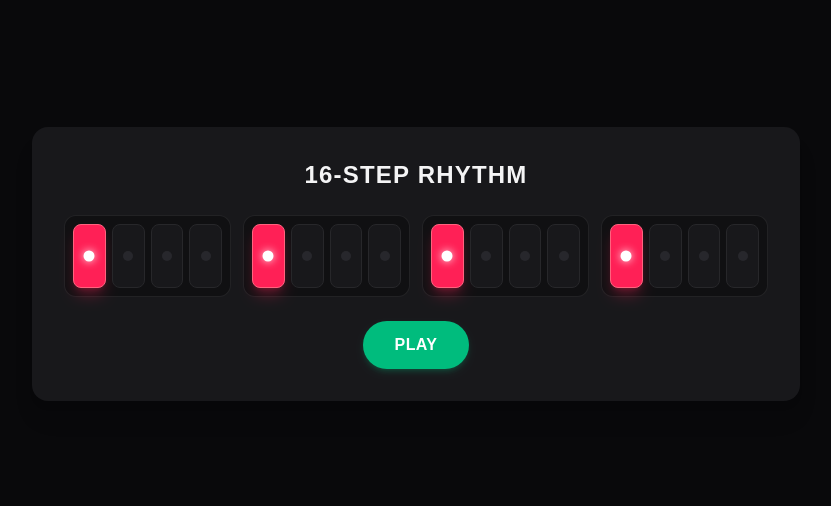
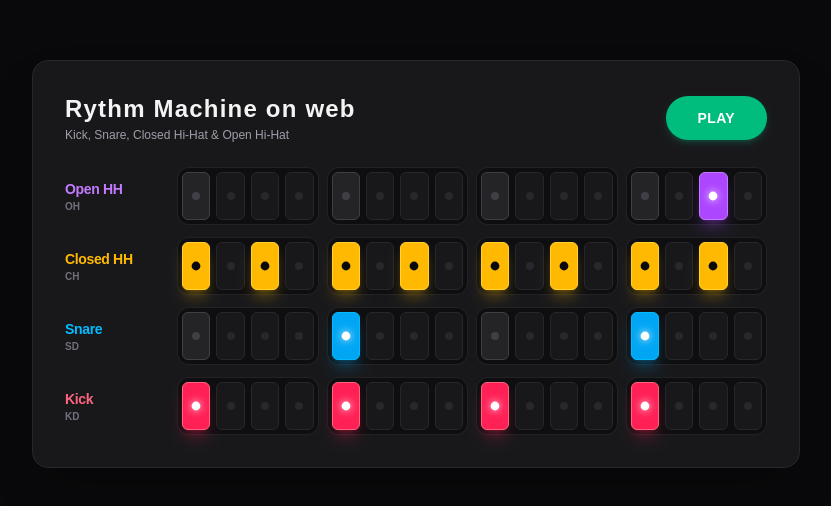
Before and after one commit to chhi25056-del/rythm_macine_on_web, a Next.js app: page / in a window 1280 px wide. Shown: the part 136-642 px from the top of the page, without its empty margins (224-1055 px from the left). Built offline with nearby package versions, Linux system fonts and the light colour scheme.

Commit message:
コードの各所にコメントを追加

```diff
--- a/src/components/RhythmMachine.tsx
+++ b/src/components/RhythmMachine.tsx
@@ -1,45 +1,222 @@
 "use client";
 
-import { useState, useEffect, useRef } from "react";
-import { toggleStepAt, getNextStep } from "@/lib/sequencer";
+import { useState, useEffect, useRef, useCallback } from "react";
+import {
+  type TrackId,
+  type Pattern,
+  createDefaultPattern,
+  togglePatternStep,
+  getNextStep,
+} from "@/lib/sequencer";
+
+interface TrackDisplayConfig {
+  id: TrackId;
+  name: string;
+  shortName: string;
+  badgeColor: string;
+  activeClasses: string;
+  dotClasses: string;
+}
+
+const TRACKS: TrackDisplayConfig[] = [
+  {
+    id: "hihatOpen",
+    name: "Open HH",
+    shortName: "OH",
+    badgeColor: "text-purple-400",
+    activeClasses: "bg-purple-500 border-purple-400 text-white shadow-lg shadow-purple-500/30",
+    dotClasses: "bg-white shadow-[0_0_8px_rgba(255,255,255,0.9)] scale-110",
+  },
+  {
+    id: "hihatClosed",
+    name: "Closed HH",
+    shortName: "CH",
+    badgeColor: "text-amber-400",
+    activeClasses: "bg-amber-400 border-amber-300 text-zinc-950 shadow-lg shadow-amber-400/30",
+    dotClasses: "bg-zinc-950 scale-110",
+  },
+  {
+    id: "snare",
+    name: "Snare",
+    shortName: "SD",
+    badgeColor: "text-sky-400",
+    activeClasses: "bg-sky-500 border-sky-400 text-white shadow-lg shadow-sky-500/30",
+    dotClasses: "bg-white shadow-[0_0_8px_rgba(255,255,255,0.9)] scale-110",
+  },
+  {
+    id: "kick",
+    name: "Kick",
+    shortName: "KD",
+    badgeColor: "text-rose-400",
+    activeClasses: "bg-rose-500 border-rose-400 text-white shadow-lg shadow-rose-500/30",
+    dotClasses: "bg-white shadow-[0_0_8px_rgba(255,255,255,0.9)] scale-110",
+  },
+];
 
 export default function RhythmMachine() {
-  const [steps, setSteps] = useState<boolean[]>(() =>
-    Array(16)
-      .fill(false)
-      .map((_, i) => i % 4 === 0)
-  );
+  const [pattern, setPattern] = useState<Pattern>(createDefaultPattern);
   const [isPlaying, setIsPlaying] = useState<boolean>(false);
   const [currentStep, setCurrentStep] = useState<number>(0);
 
   const audioCtxRef = useRef<AudioContext | null>(null);
-  const stepsRef = useRef(steps);
-  stepsRef.current = steps;
+  const noiseBufferRef = useRef<AudioBuffer | null>(null);
+  const patternRef = useRef(pattern);
+  patternRef.current = pattern;
 
-  const playKick = () => {
+  const getAudioContext = useCallback((): AudioContext => {
     if (!audioCtxRef.current) {
-      const AudioCtx = window.AudioContext || (window as unknown as { webkitAudioContext: typeof AudioContext }).webkitAudioContext;
+      const AudioCtx =
+        window.AudioContext ||
+        (window as unknown as { webkitAudioContext: typeof AudioContext }).webkitAudioContext;
       audioCtxRef.current = new AudioCtx();
     }
     const ctx = audioCtxRef.current;
-    if (ctx.state === "suspended") ctx.resume();
+    if (ctx.state === "suspended") {
+      ctx.resume();
+    }
+    return ctx;
+  }, []);
 
+  const getNoiseBuffer = useCallback((ctx: AudioContext): AudioBuffer => {
+    if (noiseBufferRef.current) return noiseBufferRef.current;
+    const bufferSize = ctx.sampleRate * 1;
+    const buffer = ctx.createBuffer(1, bufferSize, ctx.sampleRate);
+    const data = buffer.getChannelData(0);
+    for (let i = 0; i < bufferSize; i++) {
+      data[i] = Math.random() * 2 - 1;
+    }
+    noiseBufferRef.current = buffer;
+    return buffer;
+  }, []);
+
+  const playKick = useCallback((ctx: AudioContext, time: number) => {
     const osc = ctx.createOscillator();
     const gain = ctx.createGain();
-    const now = ctx.currentTime;
 
-    osc.frequency.setValueAtTime(150, now);
-    osc.frequency.exponentialRampToValueAtTime(0.01, now + 0.15);
+    osc.frequency.setValueAtTime(150, time);
+    osc.frequency.exponentialRampToValueAtTime(0.01, time + 0.15);
 
-    gain.gain.setValueAtTime(1, now);
-    gain.gain.exponentialRampToValueAtTime(0.01, now + 0.15);
+    gain.gain.setValueAtTime(1.0, time);
+    gain.gain.exponentialRampToValueAtTime(0.01, time + 0.15);
 
     osc.connect(gain);
     gain.connect(ctx.destination);
 
-    osc.start(now);
-    osc.stop(now + 0.15);
-  };
+    osc.start(time);
+    osc.stop(time + 0.15);
+  }, []);
+
+  const playSnare = useCallback((ctx: AudioContext, time: number) => {
+    // トーン成分
+    const osc = ctx.createOscillator();
+    const oscGain = ctx.createGain();
+    osc.type = "triangle";
+    osc.frequency.setValueAtTime(180, time);
+    osc.frequency.exponentialRampToValueAtTime(40, time + 0.1);
+
+    oscGain.gain.setValueAtTime(0.7, time);
+    oscGain.gain.exponentialRampToValueAtTime(0.01, time + 0.1);
+
+    osc.connect(oscGain);
+    oscGain.connect(ctx.destination);
+    osc.start(time);
+    osc.stop(time + 0.1);
+
+    // スナッピー（ノイズ）成分
+    const noise = ctx.createBufferSource();
+    noise.buffer = getNoiseBuffer(ctx);
+
+    const filter = ctx.createBiquadFilter();
+    filter.type = "highpass";
+    filter.frequency.setValueAtTime(1200, time);
+
+    const noiseGain = ctx.createGain();
+    noiseGain.gain.setValueAtTime(0.7, time);
+    noiseGain.gain.exponentialRampToValueAtTime(0.01, time + 0.18);
+
+    noise.connect(filter);
+    filter.connect(noiseGain);
+    noiseGain.connect(ctx.destination);
+
+    noise.start(time);
+    noise.stop(time + 0.18);
+  }, [getNoiseBuffer]);
+
+  const playClosedHiHat = useCallback((ctx: AudioContext, time: number) => {
+    const noise = ctx.createBufferSource();
+    noise.buffer = getNoiseBuffer(ctx);
+
+    const filter = ctx.createBiquadFilter();
+    filter.type = "highpass";
+    filter.frequency.setValueAtTime(7500, time);
+
+    const gain = ctx.createGain();
+    gain.gain.setValueAtTime(0.5, time);
+    gain.gain.exponentialRampToValueAtTime(0.01, time + 0.05);
+
+    noise.connect(filter);
+    filter.connect(gain);
+    gain.connect(ctx.destination);
+
+    noise.start(time);
+    noise.stop(time + 0.05);
+  }, [getNoiseBuffer]);
+
+  const playOpenHiHat = useCallback((ctx: AudioContext, time: number) => {
+    const noise = ctx.createBufferSource();
+    noise.buffer = getNoiseBuffer(ctx);
+
+    const filter = ctx.createBiquadFilter();
+    filter.type = "highpass";
+    filter.frequency.setValueAtTime(6500, time);
+
+    const gain = ctx.createGain();
+    gain.gain.setValueAtTime(0.5, time);
+    gain.gain.exponentialRampToValueAtTime(0.01, time + 0.35);
+
+    noise.connect(filter);
+    filter.connect(gain);
+    gain.connect(ctx.destination);
+
+    noise.start(time);
+    noise.stop(time + 0.35);
+  }, [getNoiseBuffer]);
+
+  const triggerInstrument = useCallback(
+    (trackId: TrackId) => {
+      const ctx = getAudioContext();
+      const now = ctx.currentTime;
+      switch (trackId) {
+        case "kick":
+          playKick(ctx, now);
+          break;
+        case "snare":
+          playSnare(ctx, now);
+          break;
+        case "hihatClosed":
+          playClosedHiHat(ctx, now);
+          break;
+        case "hihatOpen":
+          playOpenHiHat(ctx, now);
+          break;
+      }
+    },
+    [getAudioContext, playKick, playSnare, playClosedHiHat, playOpenHiHat]
+  );
+
+  const triggerStepSounds = useCallback(
+    (stepIndex: number) => {
+      const ctx = getAudioContext();
+      const now = ctx.currentTime;
+      const currentPattern = patternRef.current;
+
+      if (currentPattern.kick[stepIndex]) playKick(ctx, now);
+      if (currentPattern.snare[stepIndex]) playSnare(ctx, now);
+      if (currentPattern.hihatClosed[stepIndex]) playClosedHiHat(ctx, now);
+      if (currentPattern.hihatOpen[stepIndex]) playOpenHiHat(ctx, now);
+    },
+    [getAudioContext, playKick, playSnare, playClosedHiHat, playOpenHiHat]
+  );
 
   useEffect(() => {
     if (!isPlaying) return;
@@ -47,19 +224,17 @@ export default function RhythmMachine() {
     const interval = setInterval(() => {
       setCurrentStep((prev) => {
         const next = getNextStep(prev, 16);
-        if (stepsRef.current[next]) {
-          playKick();
-        }
+        triggerStepSounds(next);
         return next;
       });
     }, 125);
 
     return () => clearInterval(interval);
-  }, [isPlaying]);
+  }, [isPlaying, triggerStepSounds]);
 
   const togglePlay = () => {
     if (!isPlaying) {
-      if (stepsRef.current[0]) playKick();
+      triggerStepSounds(0);
       setCurrentStep(0);
       setIsPlaying(true);
     } else {
@@ -68,22 +243,53 @@ export default function RhythmMachine() {
     }
   };
 
-  const toggleStep = (idx: number) => {
-    setSteps((prev) => toggleStepAt(prev, idx));
+  const toggleStep = (trackId: TrackId, idx: number) => {
+    setPattern((prev) => {
+      const next = togglePatternStep(prev, trackId, idx);
+      if (next[trackId][idx]) {
+        triggerInstrument(trackId);
+      }
+      return next;
+    });
   };
 
   return (
-    <div className="flex flex-col items-center gap-6 p-6 sm:p-8 bg-zinc-900 text-white rounded-2xl shadow-xl max-w-4xl mx-auto w-full">
-      <h1 className="text-xl sm:text-2xl font-bold tracking-wider text-zinc-100">16-STEP RHYTHM</h1>
+    <div className="flex flex-col items-center gap-6 p-4 sm:p-8 bg-zinc-900 text-white rounded-2xl shadow-2xl max-w-4xl mx-auto w-full border border-zinc-800">
+      <div className="flex items-center justify-between w-full">
+        <div>
+          <h1 className="text-xl sm:text-2xl font-black tracking-wider text-zinc-100">Rythm Machine on web</h1>
+          <p className="text-xs text-zinc-400 mt-0.5">Kick, Snare, Closed Hi-Hat & Open Hi-Hat</p>
+        </div>
+        <button
+          onClick={togglePlay}
+          className={`px-6 sm:px-8 py-2.5 sm:py-3 rounded-full font-bold tracking-wide transition-all shadow-md active:scale-95 text-xs sm:text-sm ${isPlaying
+            ? "bg-amber-500 hover:bg-amber-600 text-zinc-950 shadow-amber-500/20"
+            : "bg-emerald-500 hover:bg-emerald-600 text-white shadow-emerald-500/20"
+            }`}
+        >
+          {isPlaying ? "STOP" : "PLAY"}
+        </button>
+      </div>
 
-      <div className="w-full">
-        <div className="grid grid-cols-4 gap-1.5 sm:gap-3 w-full">
+      <div className="flex flex-col gap-3 w-full">
+        {TRACKS.map((track) => (
+          <div key={track.id} className="flex items-center gap-2 sm:gap-4 w-full">
+            {/* トラック名ラベル */}
+            <div className="w-16 sm:w-24 shrink-0 flex flex-col justify-center">
+              <span className={`text-xs sm:text-sm font-bold tracking-tight truncate ${track.badgeColor}`}>
+                {track.name}
+              </span>
+              <span className="text-[10px] text-zinc-500 font-semibold">{track.shortName}</span>
+            </div>
+
+            {/* 16ステップ（4拍 × 4ステップ） */}
+            <div className="flex-1 min-w-0 grid grid-cols-4 gap-1 sm:gap-2">
               {[0, 1, 2, 3].map((groupIndex) => (
                 <div
                   key={groupIndex}
-              className="grid grid-cols-4 gap-1 sm:gap-1.5 p-1 sm:p-2 bg-zinc-950/50 rounded-xl border border-zinc-800/80"
+                  className="grid grid-cols-4 gap-1 sm:gap-1.5 p-1 bg-zinc-950/60 rounded-lg sm:rounded-xl border border-zinc-800/80"
                 >
-              {steps.slice(groupIndex * 4, groupIndex * 4 + 4).map((on, subIdx) => {
+                  {pattern[track.id].slice(groupIndex * 4, groupIndex * 4 + 4).map((on, subIdx) => {
                     const idx = groupIndex * 4 + subIdx;
                     const isCurrent = isPlaying && currentStep === idx;
                     const isDownbeat = idx % 4 === 0;
@@ -91,20 +297,18 @@ export default function RhythmMachine() {
                     return (
                       <button
                         key={idx}
-                    onClick={() => toggleStep(idx)}
-                    className={`w-full h-12 sm:h-16 rounded-md sm:rounded-lg transition-all border flex items-center justify-center select-none ${
-                      on
-                        ? "bg-rose-500 border-rose-400 text-white shadow-lg shadow-rose-500/30"
+                        onClick={() => toggleStep(track.id, idx)}
+                        className={`w-full h-9 sm:h-12 rounded sm:rounded-md transition-all border flex items-center justify-center select-none ${on
+                          ? track.activeClasses
                           : isDownbeat
                             ? "bg-zinc-800/90 border-zinc-700 hover:border-zinc-500"
                             : "bg-zinc-900 border-zinc-800 hover:border-zinc-600"
                           } ${isCurrent ? "ring-2 sm:ring-4 ring-amber-400 scale-105 z-10 brightness-125" : ""}`}
-                    aria-label={`Step ${idx + 1}`}
+                        aria-label={`${track.name} Step ${idx + 1}`}
                       >
                         <span
-                      className={`w-2 h-2 sm:w-2.5 sm:h-2.5 rounded-full transition-all ${
-                        on
-                          ? "bg-white shadow-[0_0_8px_rgba(255,255,255,0.9)] scale-110"
+                          className={`w-1.5 h-1.5 sm:w-2 sm:h-2 rounded-full transition-all ${on
+                            ? track.dotClasses
                             : isDownbeat
                               ? "bg-zinc-600/60"
                               : "bg-zinc-700/40"
@@ -117,17 +321,8 @@ export default function RhythmMachine() {
               ))}
             </div>
           </div>
-
-      <button
-        onClick={togglePlay}
-        className={`px-8 py-3 rounded-full font-bold tracking-wide transition-all shadow-md active:scale-95 ${
-          isPlaying
-            ? "bg-amber-500 hover:bg-amber-600 text-zinc-950 shadow-amber-500/20"
-            : "bg-emerald-500 hover:bg-emerald-600 text-white shadow-emerald-500/20"
-        }`}
-      >
-        {isPlaying ? "STOP" : "PLAY"}
-      </button>
+        ))}
+      </div>
     </div>
   );
 }
--- a/src/lib/sequencer.ts
+++ b/src/lib/sequencer.ts
@@ -2,10 +2,78 @@
  * 16ステップシーケンサーの状態更新を行う純粋関数群
  */
 
+export type TrackId = "kick" | "snare" | "hihatClosed" | "hihatOpen";
+
+export interface TrackInfo {
+  id: TrackId;
+  name: string;
+  shortName: string;
+}
+
+export const TRACK_INFO: Record<TrackId, TrackInfo> = {
+  kick: { id: "kick", name: "Kick", shortName: "KD" },
+  snare: { id: "snare", name: "Snare", shortName: "SD" },
+  hihatClosed: { id: "hihatClosed", name: "Closed HH", shortName: "CH" },
+  hihatOpen: { id: "hihatOpen", name: "Open HH", shortName: "OH" },
+};
+
+export type Pattern = Record<TrackId, boolean[]>;
+
+/**
+ * すべてのステップがOFF（false）の空パターンを生成します
+ */
+export function createEmptyPattern(): Pattern {
+  return {
+    kick: Array(16).fill(false),
+    snare: Array(16).fill(false),
+    hihatClosed: Array(16).fill(false),
+    hihatOpen: Array(16).fill(false),
+  };
+}
+
+/**
+ * 初期状態の標準ビートパターン（4つ打ちキック、バックビートスネア、ハイハット）を生成します
+ */
+export function createDefaultPattern(): Pattern {
+  const pattern = createEmptyPattern();
+  [0, 4, 8, 12].forEach((i) => (pattern.kick[i] = true));
+  [4, 12].forEach((i) => (pattern.snare[i] = true));
+  [0, 2, 4, 6, 8, 10, 12, 14].forEach((i) => (pattern.hihatClosed[i] = true));
+  [14].forEach((i) => (pattern.hihatOpen[i] = true));
+  return pattern;
+}
+
+/**
+ * 指定されたインデックスのステップ状態（true/false）を反転した新しい配列を返します（イミュータブル更新）
+ * @param steps 元のステップ真偽値配列
+ * @param index 反転対象のインデックス
+ */
 export function toggleStepAt(steps: boolean[], index: number): boolean[] {
   return steps.map((val, i) => (i === index ? !val : val));
 }
 
+/**
+ * パターン全体のなかで、特定トラックの特定ステップのみを反転した新しいパターンを返します（イミュータブル更新）
+ * @param pattern 現在の全トラックパターン
+ * @param trackId 反転対象の楽器ID
+ * @param stepIndex 反転対象のステップインデックス
+ */
+export function togglePatternStep(
+  pattern: Pattern,
+  trackId: TrackId,
+  stepIndex: number
+): Pattern {
+  return {
+    ...pattern,
+    [trackId]: toggleStepAt(pattern[trackId], stepIndex),
+  };
+}
+
+/**
+ * 現在のステップ番号から次のステップ番号を計算します。終端に達した場合は0に戻ります。
+ * @param currentStep 現在のステップ番号（0-indexed）
+ * @param totalSteps 1小節あたりの総ステップ数（デフォルト: 16）
+ */
 export function getNextStep(currentStep: number, totalSteps: number = 16): number {
   return (currentStep + 1) % totalSteps;
 }
```
Also changed, not shown: 1 other file (tests, documents, lock files or other folders). Lines whose indentation alone changed are shown as unchanged.
